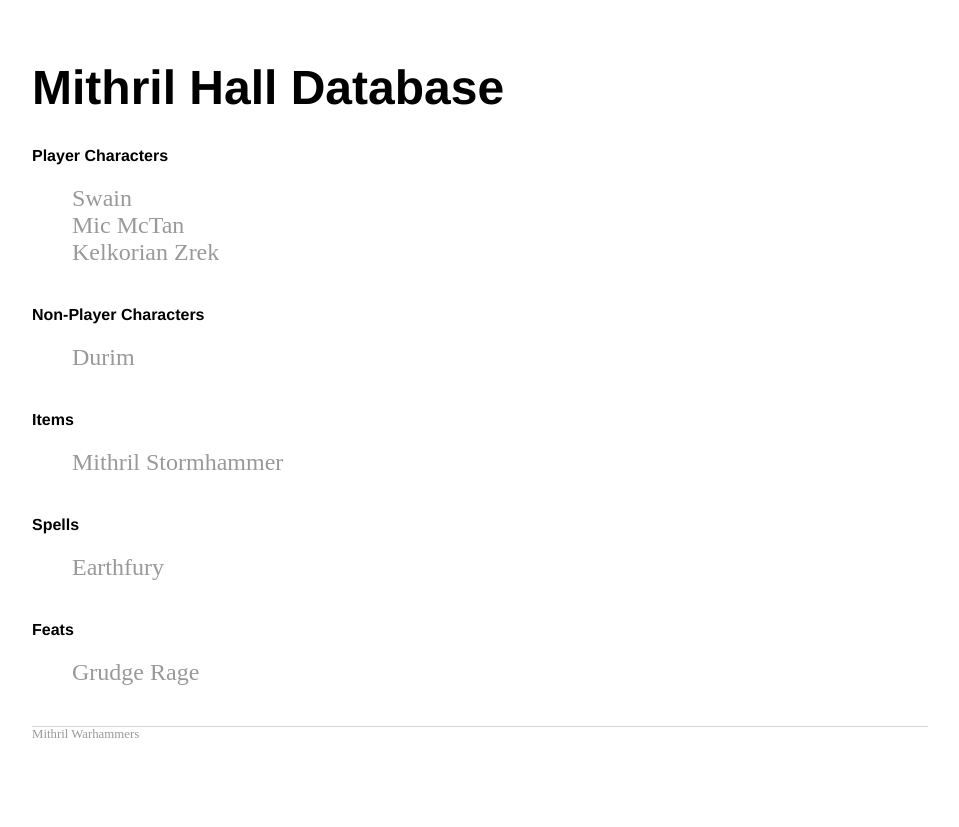
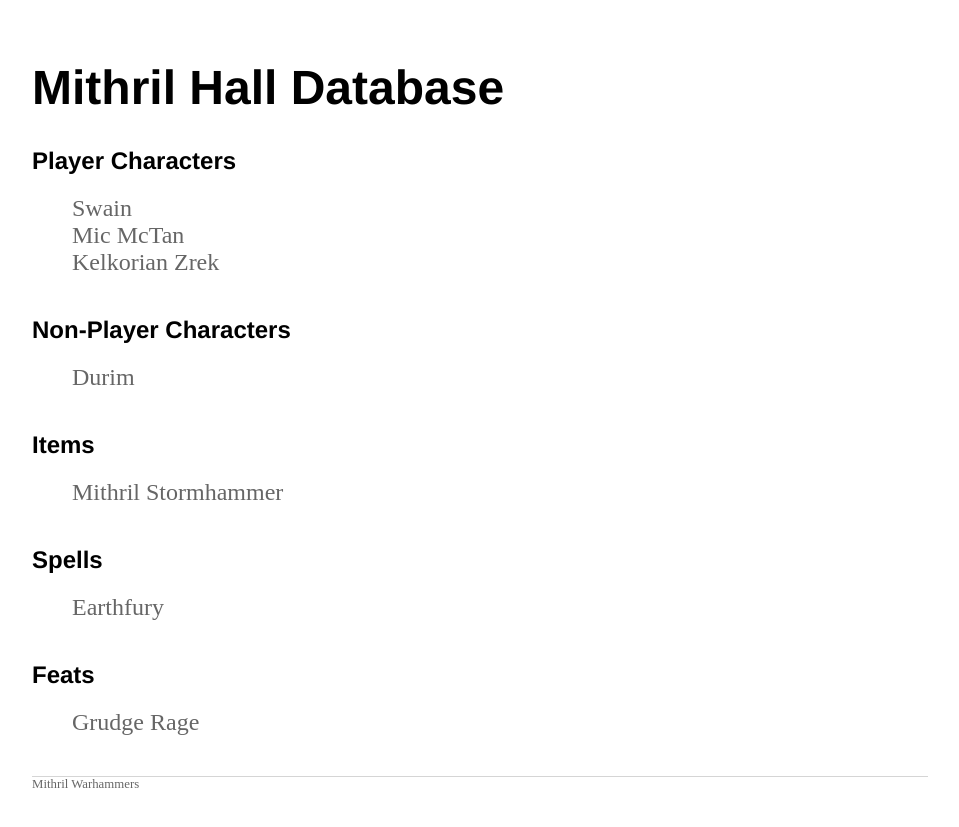
Before and after one commit to Thexeir/thexeir.github.io, a Jekyll site: the page built from index.html, in a window 1280 px wide. Shown: the top 827 px of the page, without its empty margins (160-1119 px from the left). Built offline with Jekyll 4.4.1, drawn with Linux system fonts in a browser that asks for light colours.

Commit message:
Formatting

```diff
--- a/css/main.css
+++ b/css/main.css
@@ -14,7 +14,7 @@ nav ul li, footer ul li {
 }
 a {
     text-decoration: none;
-    color: #999;
+    color: #666666;
 }
 a:hover {
     text-decoration: underline;
@@ -24,7 +24,7 @@ h1 {
     font-family:'Helvetica', 'Arial', 'Sans-Serif';
 }
 h2 {
-    font-size: 1em;
+    font-size: 1.5em;
     font-family:'Helvetica', 'Arial', 'Sans-Serif';
 }
 p {
```
